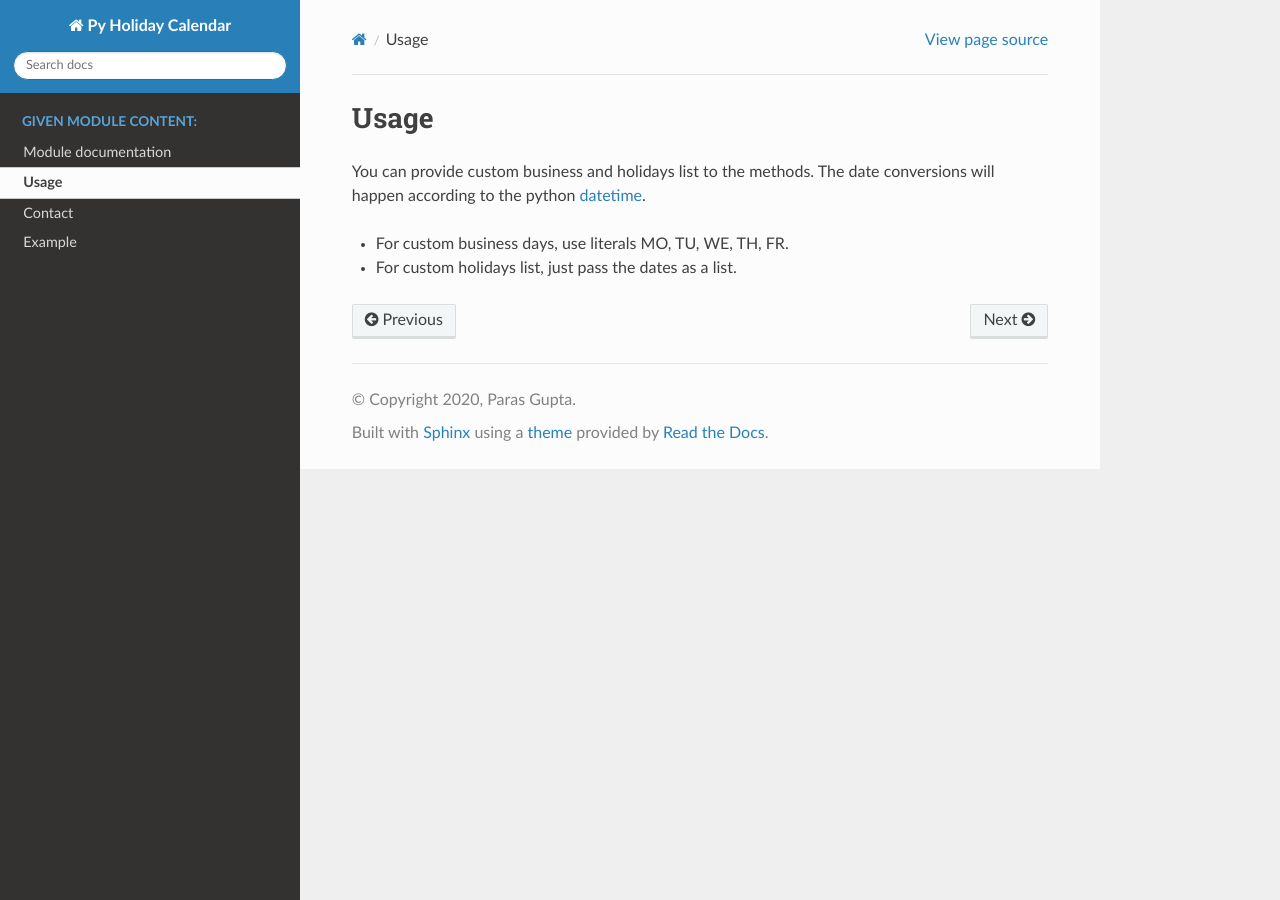
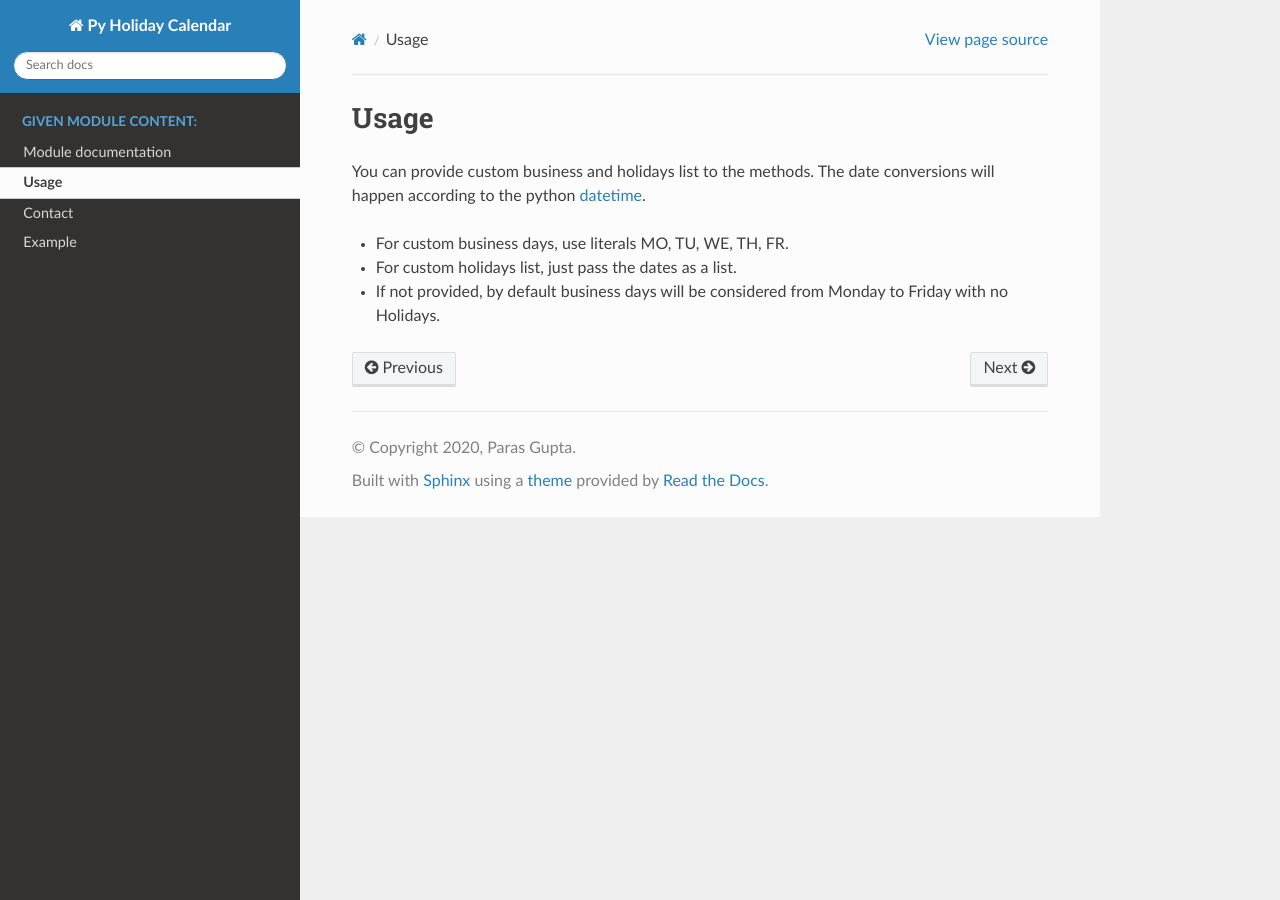
Before and after one commit to Parasgupta44/py_holiday_calendar, a Sphinx documentation site: the page built from docs/addition.rst, in a window 1280 px wide. Built offline with Sphinx 7.4.7 and the Read the Docs theme 2.0.0, drawn with Linux system fonts in a browser that asks for light colours.

Commit message:
Updating addition rsts

```diff
--- a/README.rst
+++ b/README.rst
@@ -9,7 +9,7 @@ adjusting for business days and holidays.
 
 Usage
 ^^^^^^^^^^^^^
-Just run the following snippet in your python env ans start using the package.
+Just run the following snippet in your python env and start using the package.
 
 .. code-block:: python
 
--- a/docs/addition.rst
+++ b/docs/addition.rst
@@ -5,3 +5,4 @@ according to the python `datetime <https://docs.python.org/3/library/datetime.ht
 
 * For custom business days, use literals MO, TU, WE, TH, FR.
 * For custom holidays list, just pass the dates as a list.
+* If not provided, by default business days will be considered from Monday to Friday with no Holidays.
```
